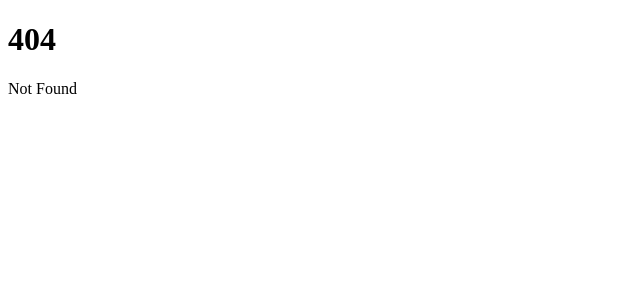
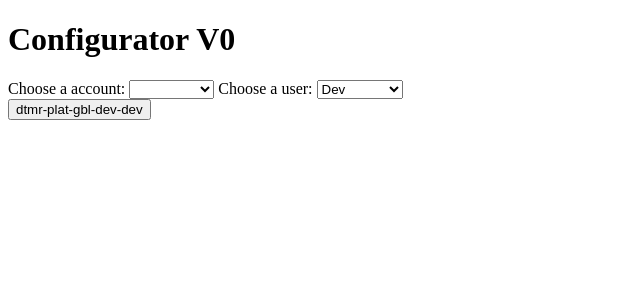
Before and after one commit to SaschaLucius/schuelerpraktikum, a SvelteKit app: page /configurator/v0 in a window 1280 px wide. Before the commit this address had no page. Shown: the top 300 px of the page, without its empty margins (0-640 px from the left). Built offline with nearby package versions, Linux system fonts and the light colour scheme.

Commit message:
add conf

```diff
--- /dev/null
+++ b/src/routes/configurator/v0/+page.svelte
@@ -0,0 +1,35 @@
+<script lang="ts">
+	let account = 'dtmr-plat-gbl-dev';
+	let user = 'dev';
+	let value = '';
+
+	$: href = `https://signin.aws.amazon.com/switchrole?displayName=${account}-${user}&roleName=${account}-${user}&account=${account}`;
+
+	let accounts = ['dev', 'production'];
+
+	function openLink() {
+		window.open(href, '_blank');
+	}
+</script>
+
+<h1>Configurator V0</h1>
+
+<label for="account">Choose a account:</label>
+
+<select bind:value={account} name="account" id="account">
+	{#each accounts as account}
+		<option value={account}>{account}</option>
+	{/each}
+</select>
+
+<label for="user">Choose a user:</label>
+
+<select bind:value={user} name="user" id="user">
+	<option value="admin">Admin</option>
+	<option value="poweruser">Poweruser</option>
+	<option value="dev">Dev</option>
+</select>
+
+<br />
+
+<button on:click={() => openLink()}>{account + '-' + user}</button>
```
